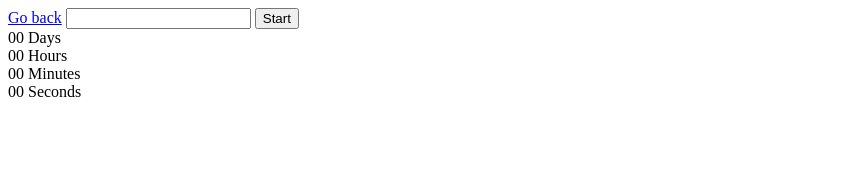
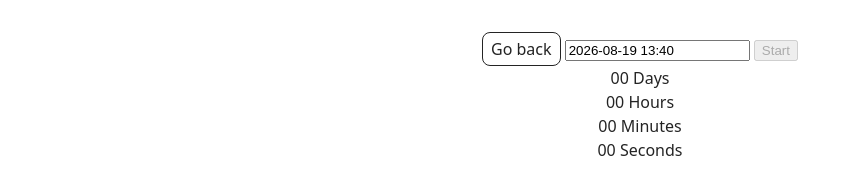
Before and after one commit to vtkatrych/goit-js-hw-10, a plain HTML site: page 1-timer.html in a window 1280 px wide. Shown: the whole page, without its empty margins (0-853 px from the left). Drawn offline with Linux system fonts and the light colour scheme; files that its build step writes are made by us from their sources.

Commit message:
Deploying to gh-pages from @ vtkatrych/goit-js-hw-10@41c8de8d988628268d852a1699c42e3e81295b5b 🚀

```diff
--- a/1-timer.html
+++ b/1-timer.html
@@ -5,11 +5,11 @@
     <meta http-equiv="X-UA-Compatible" content="IE=edge" />
     <meta name="viewport" content="width=device-width, initial-scale=1.0" />
     <title>Timer</title>
-    <script type="module" crossorigin src="/goit-js-hw-10//1-timer.js"></script>
-    <link rel="modulepreload" crossorigin href="/goit-js-hw-10//assets/modulepreload-polyfill-B5Qt9EMX.js">
-    <link rel="modulepreload" crossorigin href="/goit-js-hw-10//assets/vendor-BbbuE1sJ.js">
-    <link rel="stylesheet" crossorigin href="/goit-js-hw-10//assets/vendor-CZjNVMTf.css">
-    <link rel="stylesheet" crossorigin href="/goit-js-hw-10//assets/styles-DvPDDfy5.css">
+    <script type="module" crossorigin src="/goit-js-hw-10/1-timer.js"></script>
+    <link rel="modulepreload" crossorigin href="/goit-js-hw-10/assets/modulepreload-polyfill-B5Qt9EMX.js">
+    <link rel="modulepreload" crossorigin href="/goit-js-hw-10/assets/vendor-BbbuE1sJ.js">
+    <link rel="stylesheet" crossorigin href="/goit-js-hw-10/assets/vendor-CZjNVMTf.css">
+    <link rel="stylesheet" crossorigin href="/goit-js-hw-10/assets/styles-DvPDDfy5.css">
   </head>
   <body>
     <main>
```
Also changed, not shown: 2-snackbar.html (+6 -6 lines), index.html (+2 -2 lines).
